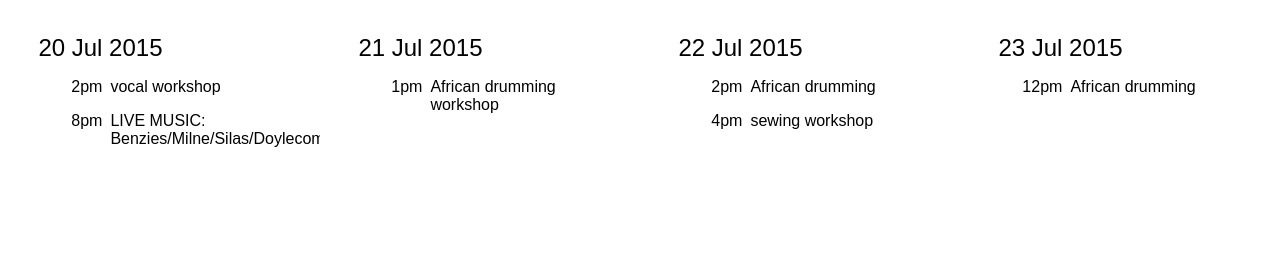
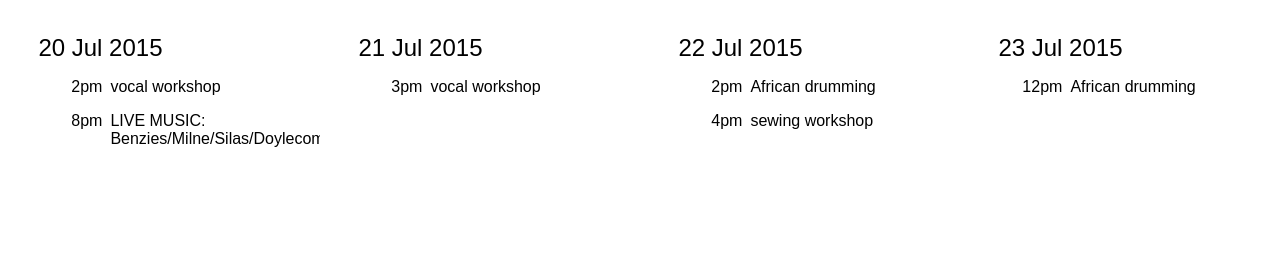
Before and after one commit to itsnevergonnawork/uncommonsense, a Jekyll site: the page built from index.html, in a window 1280 px wide. Shown: the part 895-1159 px from the top of the page. Built offline with Jekyll 4.4.1, drawn with Linux system fonts in a browser that asks for light colours.

Commit message:
Update 2015-07-21-day-2.html

```diff
--- a/_posts/2015-07-21-day-2.html
+++ b/_posts/2015-07-21-day-2.html
@@ -2,9 +2,9 @@
 layout: post
 date: 2015-07-21
 items:
-  - time: 1pm
-    title: African drumming workshop
+  - time: 3pm
+    title: vocal workshop
 ---
 
-<h3>1pm African drumming workshop</h3>
+<h3>3pm vocal workshop</h3>
 <p></p>
```
